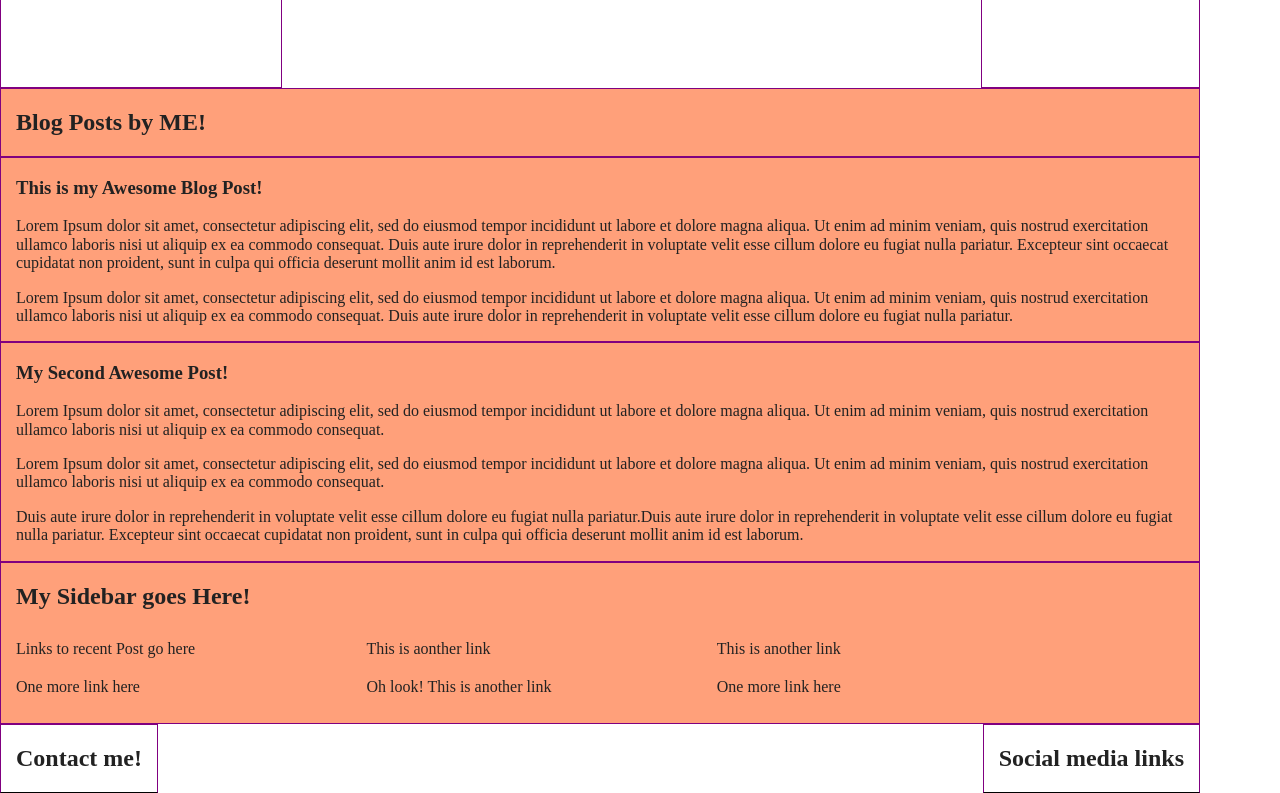
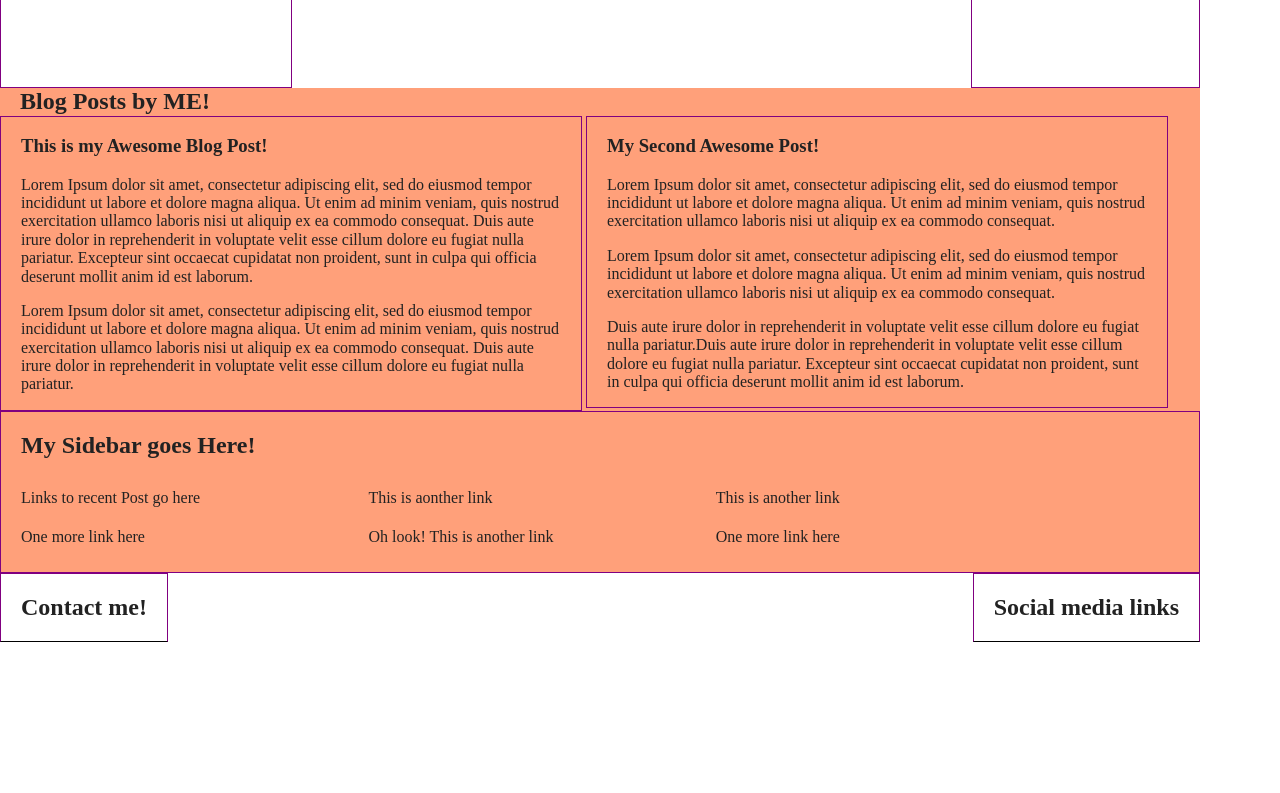
Before and after one commit to sarah-d-garcia/flexbox-test-site, a website built with Parcel: page index.html in a window 1280 px wide. Shown: the part 112-905 px from the top of the page. After the commit the page ends 800 px from the top, so only its background shows below. Built offline with nearby package versions, Linux system fonts and the light colour scheme.

Commit message:
Edited Blog post for screens over 768px

```diff
--- a/css/main.css
+++ b/css/main.css
@@ -227,7 +227,7 @@ footer {
    Modify as content requires.
    ========================================================================== */
 
-@media only screen and (min-width: 700px) {
+@media only screen and (min-width: 768px) {
   .flex-container {
     background: lightgrey;
     width: 100%;
@@ -237,7 +237,7 @@ footer {
 
   .flex-item {
     border: 1px solid purple;
-    padding: 0 15px;
+    padding: 0 20px;
   }
 
     /***Header***/
@@ -264,6 +264,13 @@ footer {
   }
 
   /***Main***/
+  .blog-posts .flex-item {
+    width: 45%;
+    display: inline-flex;
+  }
+  .blog-posts h2 {
+    margin: 0 20px;
+  }
 
   /***Aside***/
   aside h2 {
--- a/index.html
+++ b/index.html
@@ -45,9 +45,9 @@
  <!--Blog Post-->
  <main>
    <div class="flex-container">
-     <div class="flex-item">
+     <div class="blog-posts">
         <h2>Blog Posts by ME!</h2>
-     </div>
+
         <div class="flex-item">
           <article>
             <h3>This is my Awesome Blog Post!</h3>
@@ -56,6 +56,7 @@
             <p>Lorem Ipsum dolor sit amet, consectetur adipiscing elit, sed do eiusmod tempor incididunt ut labore et dolore magna aliqua. Ut enim ad minim veniam, quis nostrud exercitation ullamco laboris nisi ut aliquip ex ea commodo consequat. Duis aute irure dolor in reprehenderit in voluptate velit esse cillum dolore eu fugiat nulla pariatur.</p>
           </article>
         </div>
+
         <div class="flex-item">
           <article>
             <h3>My Second Awesome Post!</h3>
@@ -65,6 +66,8 @@
 
             <p>Duis aute irure dolor in reprehenderit in voluptate velit esse cillum dolore eu fugiat nulla pariatur.Duis aute irure dolor in reprehenderit in voluptate velit esse cillum dolore eu fugiat nulla pariatur. Excepteur sint occaecat cupidatat non proident, sunt in culpa qui officia deserunt mollit anim id est laborum.</p>
           </article>
+        </div>
+
       </div>
     </div>
  </main>
```
Lines whose indentation alone changed are shown as unchanged.
